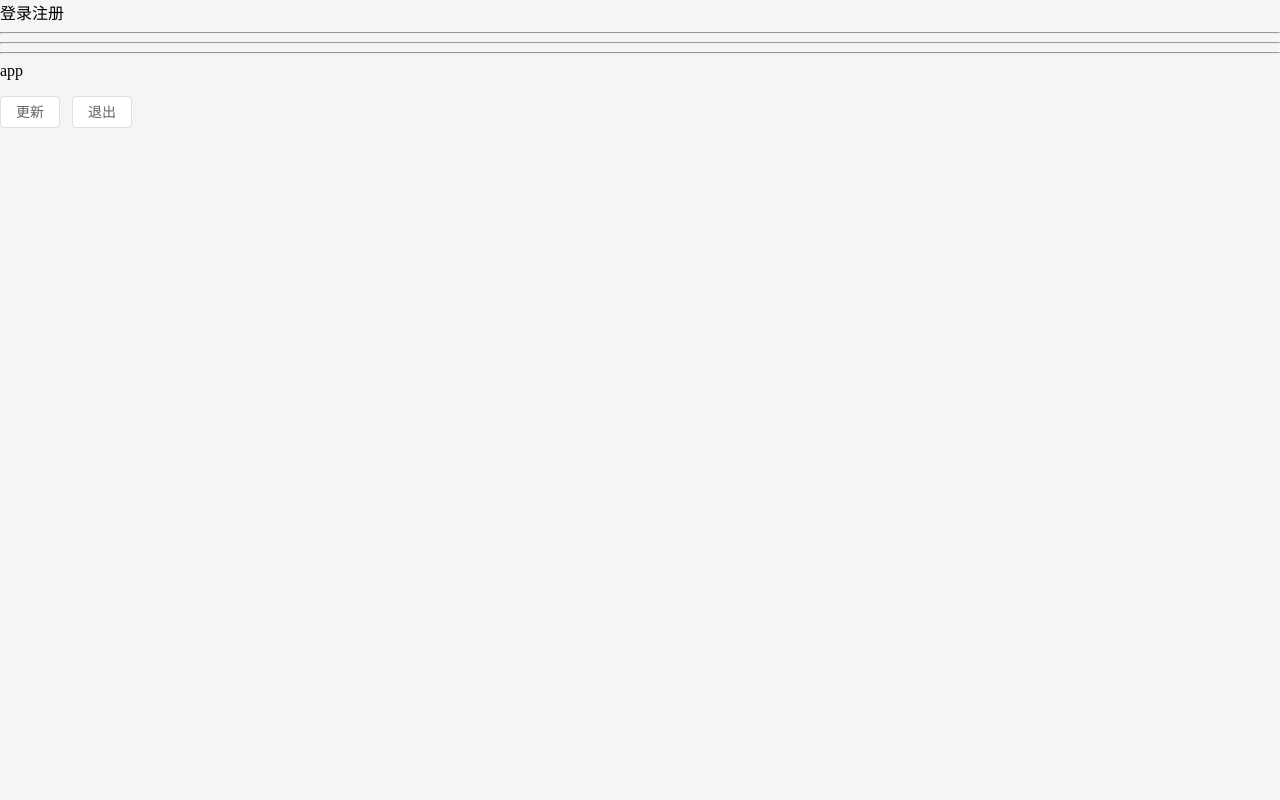
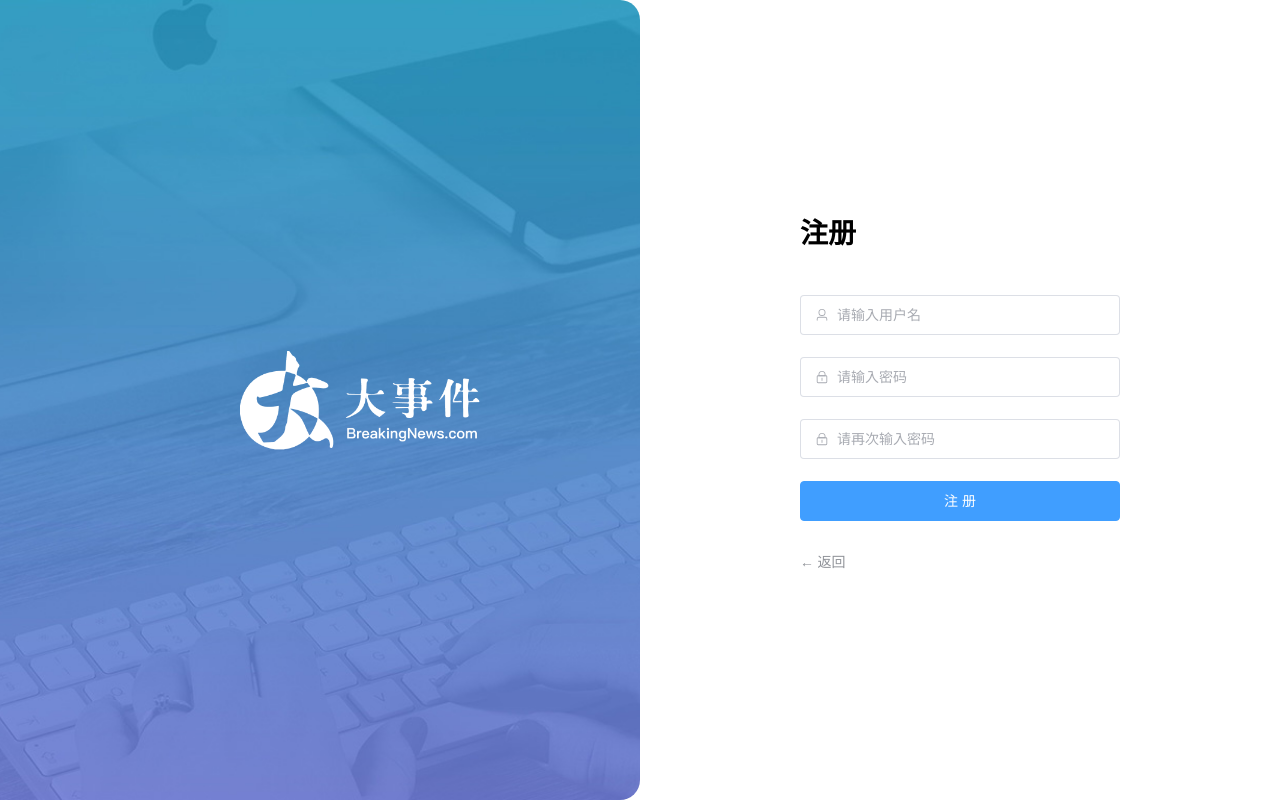
Before and after one commit to YiJun-Chen520/Vue3-big-event-admin, a Vue app: page /login in a window 1280 px wide. Built offline with nearby package versions, Linux system fonts and the light colour scheme.

Commit message:
实现注册登录的表单校验

```diff
--- a/package.json
+++ b/package.json
@@ -15,6 +15,7 @@
     "lint-staged": "lint-staged"
   },
   "dependencies": {
+    "@element-plus/icons-vue": "^2.3.2",
     "axios": "^1.18.1",
     "element-plus": "^2.14.3",
     "pinia": "^3.0.4",
--- a/src/App.vue
+++ b/src/App.vue
@@ -1,18 +1,9 @@
-<script setup>
-import { useUserStore } from './stores/index'
-const userStore = useUserStore()
-</script>
+<script setup></script>
 
 <template>
-  <router-view></router-view>
-  <hr />
-  <hr />
-  <hr />
-  <div>app</div>
-  <p></p>
-  <div>{{ userStore.token }}</div>
-  <el-button @click="userStore.setToken('asjhdiohewoiasdw')" type="">更新</el-button>
-  <el-button @click="userStore.removeToken()" type="">退出</el-button>
+  <div>
+    <router-view></router-view>
+  </div>
 </template>
 
 <style scoped></style>
--- a/src/views/login/LoginPage.vue
+++ b/src/views/login/LoginPage.vue
@@ -1,7 +1,149 @@
-<template>登录注册</template>
+<script setup>
+import { User, Lock } from '@element-plus/icons-vue'
+import { reactive, ref } from 'vue'
 
-<script>
-export default {}
+const isRegister = ref(true)
+
+const formModel = reactive({
+  username: '',
+  password: '',
+  repassword: '',
+})
+
+const rules = {
+  username: [
+    { required: true, message: '请输入用户名', trigger: 'blur' },
+    { min: 3, max: 12, message: '长度在 3 到 12 个字符', trigger: 'blur' },
+  ],
+  password: [
+    { required: true, message: '请输入密码', trigger: 'blur' },
+    { min: 6, max: 12, message: '长度在 6 到 12 个字符', trigger: 'blur' },
+    { pattern: /^\S{6,12}$/, message: '密码必须在 6 到 12 个字符之间', trigger: 'blur' },
+  ],
+  repassword: [
+    {
+      validator: (rule, value, callback) => {
+        if (value !== formModel.password) {
+          callback(new Error('两次输入的密码不一致'))
+        } else {
+          callback()
+        }
+      },
+      trigger: 'blur',
+    },
+  ],
+}
 </script>
 
-<style></style>
+<template>
+  <!-- er-row 一行24份
+      er-col 表示一列
+      er-offset 表示偏移
+      el-form 表单
+      el-form-item 表单项
+  -->
+  <el-row class="login-page">
+    <el-col :span="12" class="bg"></el-col>
+    <el-col :span="6" :offset="3" class="form">
+      <el-form
+        :model="formModel"
+        :rules="rules"
+        ref="form"
+        size="large"
+        autocomplete="off"
+        v-if="isRegister"
+      >
+        <el-form-item>
+          <h1>注册</h1>
+        </el-form-item>
+        <el-form-item prop="username">
+          <el-input
+            v-model="formModel.username"
+            :prefix-icon="User"
+            placeholder="请输入用户名"
+          ></el-input>
+        </el-form-item>
+        <el-form-item prop="password">
+          <el-input
+            v-model="formModel.password"
+            :prefix-icon="Lock"
+            type="password"
+            placeholder="请输入密码"
+          ></el-input>
+        </el-form-item>
+        <el-form-item prop="repassword">
+          <el-input
+            v-model="formModel.repassword"
+            :prefix-icon="Lock"
+            type="password"
+            placeholder="请再次输入密码"
+          ></el-input>
+        </el-form-item>
+        <el-form-item>
+          <el-button class="button" type="primary" auto-insert-space> 注册 </el-button>
+        </el-form-item>
+        <el-form-item class="flex">
+          <el-link type="info" :underline="false" @click="isRegister = false"> ← 返回 </el-link>
+        </el-form-item>
+      </el-form>
+      <el-form ref="form" size="large" autocomplete="off" v-else>
+        <el-form-item>
+          <h1>登录</h1>
+        </el-form-item>
+        <el-form-item>
+          <el-input :prefix-icon="User" placeholder="请输入用户名"></el-input>
+        </el-form-item>
+        <el-form-item>
+          <el-input
+            name="password"
+            :prefix-icon="Lock"
+            type="password"
+            placeholder="请输入密码"
+          ></el-input>
+        </el-form-item>
+        <el-form-item class="flex">
+          <div class="flex">
+            <el-checkbox>记住我</el-checkbox>
+            <el-link type="primary" :underline="false">忘记密码？</el-link>
+          </div>
+        </el-form-item>
+        <el-form-item>
+          <el-button class="button" type="primary" auto-insert-space>登录</el-button>
+        </el-form-item>
+        <el-form-item class="flex">
+          <el-link type="info" :underline="false" @click="isRegister = true"> 注册 → </el-link>
+        </el-form-item>
+      </el-form>
+    </el-col>
+  </el-row>
+</template>
+
+<style lang="scss" scoped>
+.login-page {
+  height: 100vh;
+  background-color: #fff;
+  .bg {
+    background:
+      url('@/assets/logo2.png') no-repeat 60% center / 240px auto,
+      url('@/assets/login_bg.jpg') no-repeat center / cover;
+    border-radius: 0 20px 20px 0;
+  }
+  .form {
+    display: flex;
+    flex-direction: column;
+    justify-content: center;
+    user-select: none;
+    .title {
+      margin: 0 auto;
+    }
+    .button {
+      width: 100%;
+    }
+    .flex {
+      width: 100%;
+      display: flex;
+      justify-content: space-between;
+    }
+  }
+}
+</style>
```
Also changed, not shown: 1 other file (tests, documents, lock files or other folders).
